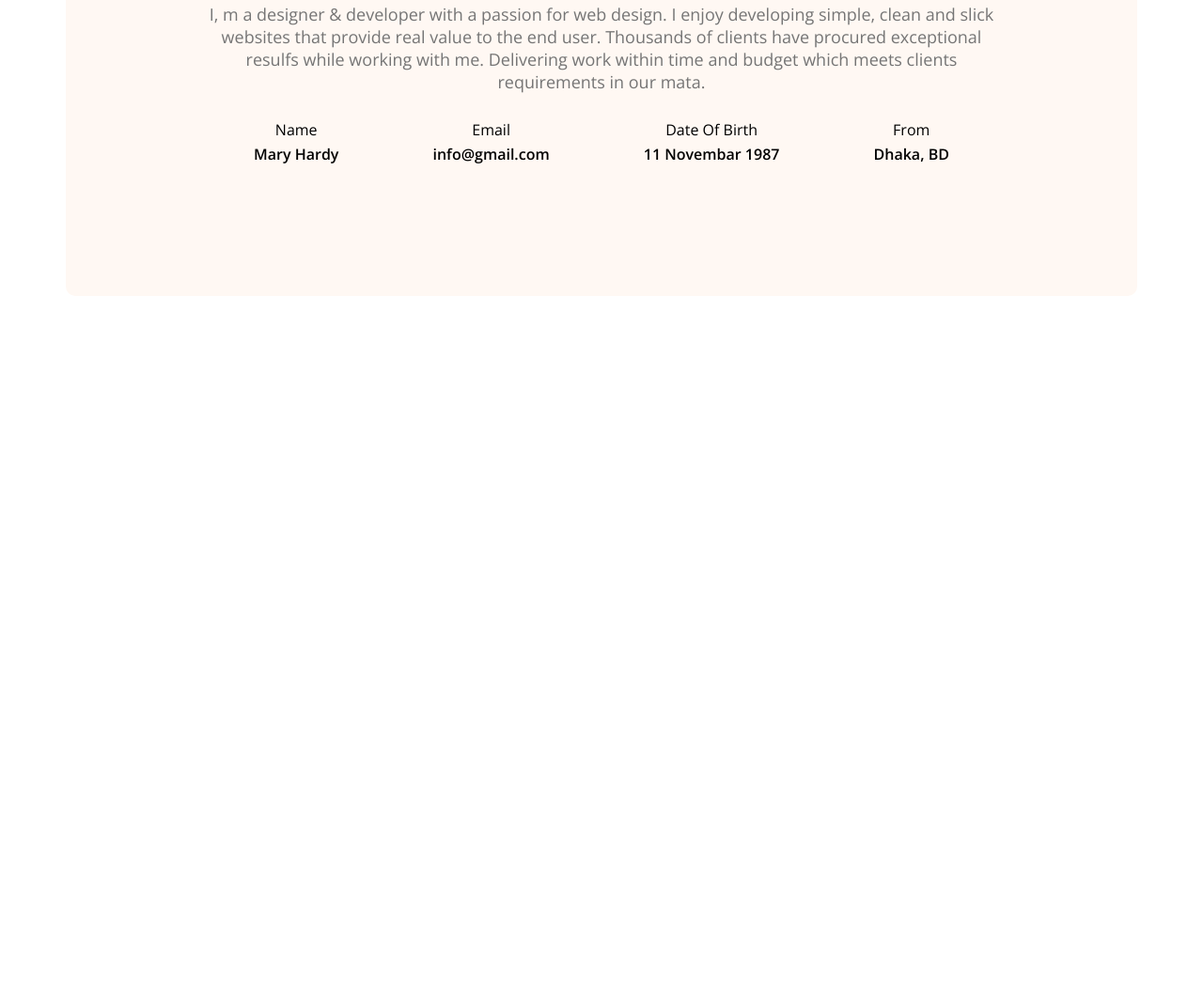
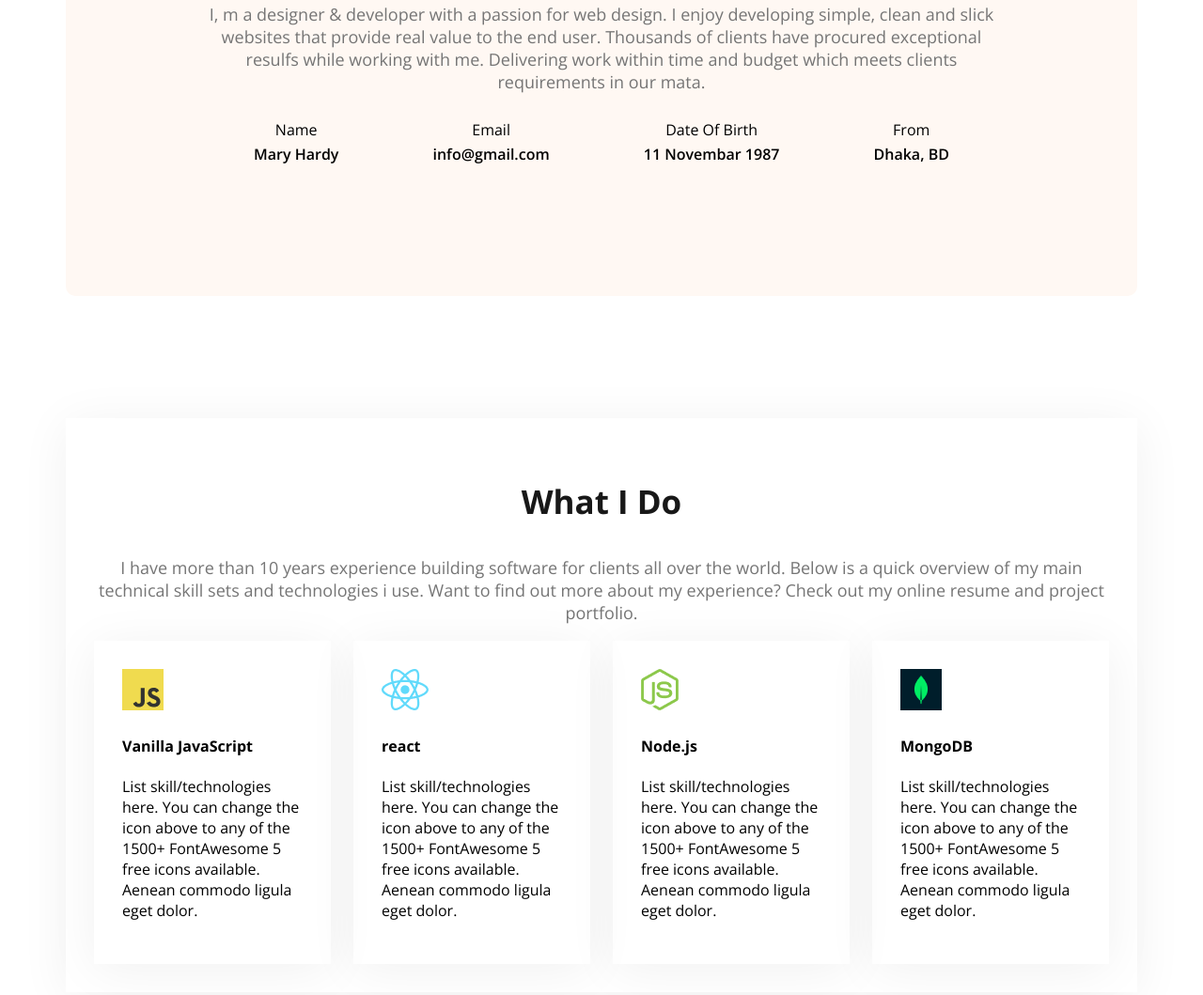
Before and after one commit to mamunbban/web-dev-portfolio, a plain HTML site: page index.html in a window 1280 px wide. Shown: the part 1204-2263 px from the top of the page at 94% size. Before the commit the page ends 1527 px from the top, so only its background shows below. Drawn offline with nearby package versions, Linux system fonts and the light colour scheme.

Commit message:
added skills description

```diff
--- a/index.html
+++ b/index.html
@@ -65,6 +65,39 @@
             </div>
         </section>
 
+        <section class="skill">
+            <h3 class="section-title text-center">What I Do</h3>
+            <p class="section-description text-center">I have more than 10 years experience building software for clients all over the world. Below is a quick overview of my main technical skill sets and technologies i use. Want to find out more about my experience? Check out my online resume and project portfolio.
+
+            </p>
+            <div class="skills-container">
+                <!-- .skill*4>img+h4.skill-title+p.skill-description -->
+                <div class="skill">
+                    <img src="images/icons/js.png" alt="">
+                    <h4 class="skill-title">Vanilla JavaScript</h4>
+                    <p class="skill-description">List skill/technologies here. You can change the icon above to any of the 1500+ FontAwesome 5 free icons available. Aenean commodo ligula eget dolor.</p>
+                </div>
+                <div class="skill">
+                    <img src="images/icons/react.png" alt="">
+                    <h4 class="skill-title">react</h4>
+                    <p class="skill-description">List skill/technologies here. You can change the icon above to any of the 1500+ FontAwesome 5 free icons available. Aenean commodo ligula eget dolor.</p>
+                </div>
+                <div class="skill">
+                    <img src="images/icons/nodejs.png" alt="">
+                    <h4 class="skill-title">Node.js</h4>
+                    <p class="skill-description">List skill/technologies here. You can change the icon above to any of the 1500+ FontAwesome 5 free icons available. Aenean commodo ligula eget dolor.</p>
+                </div>
+                <div class="skill">
+                    <img src="images/icons/mongo.png" alt="">
+                    <h4 class="skill-title">MongoDB</h4>
+                    <p class="skill-description">List skill/technologies here. You can change the icon above to any of the 1500+ FontAwesome 5 free icons available. Aenean commodo ligula eget dolor.</p>
+                </div>
+            </div>
+
+
+        </section>
+
+
     </main>
 
     <footer>
--- a/styles/portfolio.css
+++ b/styles/portfolio.css
@@ -46,6 +46,9 @@ nav{
 .section-description{
   font-size: 18px;
   color: #757575;
+}
+.text-center{
+  text-align: center;
 }
 
 .nav-title{
@@ -98,11 +101,15 @@ main{
 }
 
 /* about styles */
+main section{
+  margin-top: 130px;
+  margin-bottom: 130px;
+}
 .about{
   border-radius: 10px;
   padding: 130px 150px;
   text-align: center;
-  margin-top: 130px;
+
 }
 .about-items{
   display: flex;
@@ -114,3 +121,17 @@ main{
 .item-description{
   font-weight: 600;
 }
+
+/* skills section styles */
+.skills-container{
+  display: flex;
+  gap: 24px;
+}
+.skill{
+  padding: 30px;
+  box-shadow: 0px 6px 50px 0px rgba(0, 0, 0, 0.06) ;\
+
+border-radius: 5px
+;
+
+}
```
